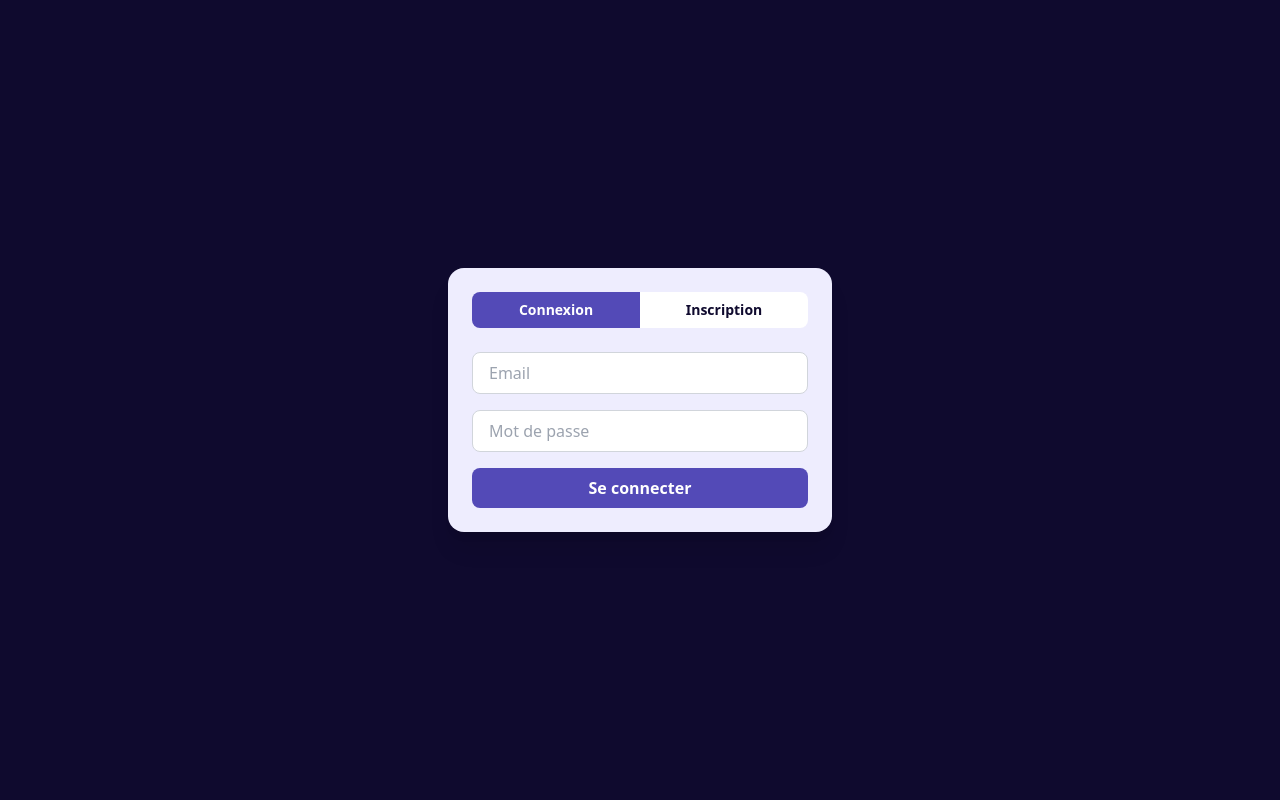
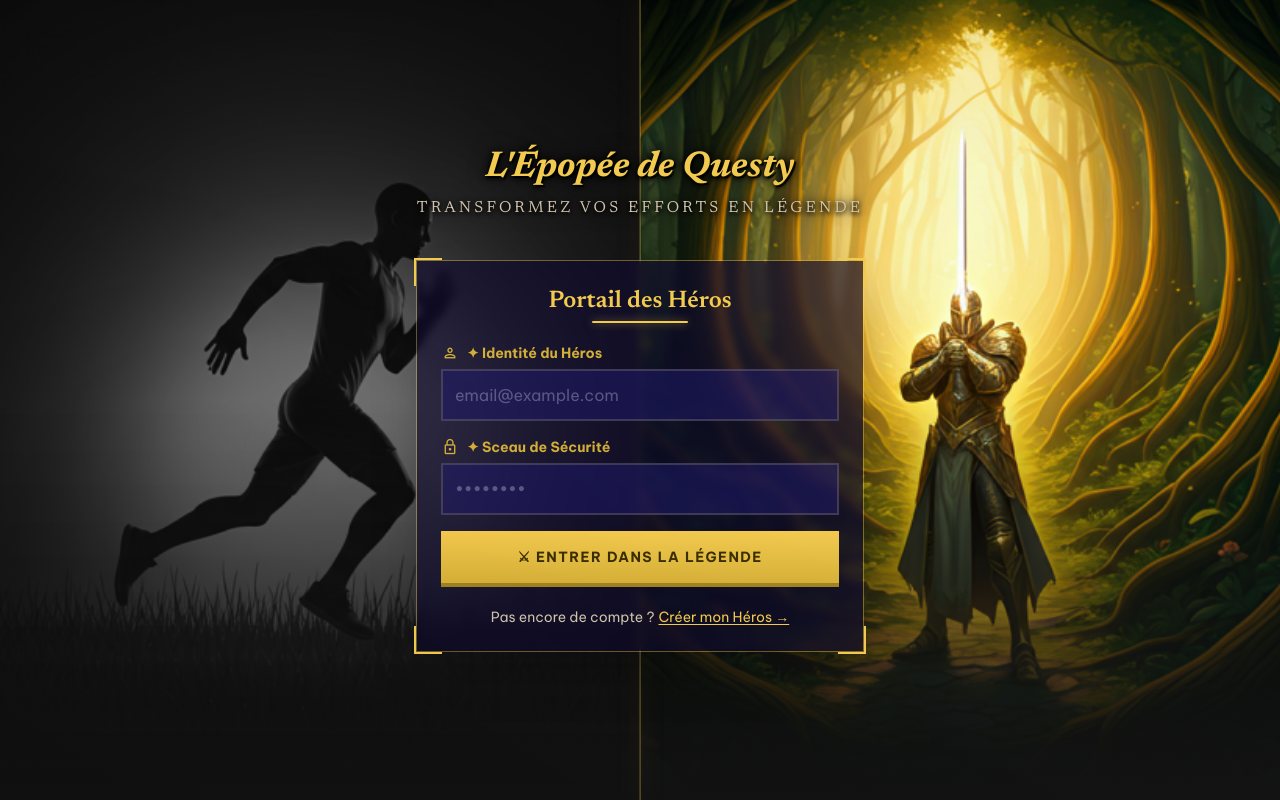
Before and after one commit to Questy-Project/questy-web, a Nuxt app: page /auth in a window 1280 px wide. Built offline with nearby package versions, Linux system fonts and the light colour scheme.

Commit message:
feat: redesign écran connexion RPG (Stitch) — Portail des Héros closes #134

```diff
--- a/app/pages/auth.vue
+++ b/app/pages/auth.vue
@@ -1,5 +1,4 @@
 <script setup lang="ts">
-// Page publique — redirige vers /dashboard si déjà connecté
 const token = useCookie("token");
 if (token.value) navigateTo("/dashboard");
 
@@ -30,91 +29,200 @@ async function submit() {
       await authStore.register(form.pseudo, form.email, form.password);
     }
     navigateTo("/dashboard");
-  } catch {
-    error.value = "Une erreur est survenue. Vérifie tes identifiants.";
+  } catch (err: unknown) {
+    const status = (err as { status?: number })?.status;
+    if (mode.value === "register" && status === 409) {
+      error.value = "Cet email est déjà utilisé.";
+    } else {
+      error.value = "Email ou mot de passe incorrect.";
     }
+  }
+}
+
+function switchMode(newMode: "login" | "register") {
+  mode.value = newMode;
+  error.value = null;
+  form.pseudo = "";
+  form.email = "";
+  form.password = "";
+  form.passwordConfirm = "";
 }
 </script>
 
 <template>
   <div
-    class="min-h-screen bg-questy-dark flex items-center justify-center px-4"
+    class="min-h-screen bg-[#131313] text-questy-light flex flex-col"
+    style="font-family: 'Be Vietnam Pro', sans-serif"
   >
-    <div class="w-full max-w-sm bg-questy-light rounded-2xl p-6 shadow-xl">
-      <!-- Toggle -->
-      <div class="flex rounded-lg overflow-hidden mb-6">
-        <button
-          class="flex-1 py-2 text-sm font-semibold transition-colors"
-          :class="
-            mode === 'login'
-              ? 'bg-questy-purple text-white'
-              : 'bg-white text-questy-dark'
-          "
-          @click="mode = 'login'"
-        >
-          Connexion
-        </button>
-        <button
-          class="flex-1 py-2 text-sm font-semibold transition-colors"
-          :class="
-            mode === 'register'
-              ? 'bg-questy-purple text-white'
-              : 'bg-white text-questy-dark'
-          "
-          @click="mode = 'register'"
-        >
-          Inscription
-        </button>
+    <!-- Background split-screen -->
+    <div class="fixed inset-0 z-0 flex overflow-hidden">
+      <!-- Gauche : athlète -->
+      <div class="relative w-1/2 h-full border-r border-questy-gold/20">
+        <img
+          class="absolute inset-0 w-full h-full object-cover grayscale opacity-40"
+          src="/img/bg-athlete.jpg"
+          alt=""
+        />
+        <div class="absolute inset-0 bg-gradient-to-t from-[#131313] via-transparent to-transparent" />
+      </div>
+      <!-- Droite : paladin -->
+      <div class="relative w-1/2 h-full">
+        <img
+          class="absolute inset-0 w-full h-full object-cover"
+          src="/img/bg-paladin.jpg"
+          alt=""
+        />
+        <div class="absolute inset-0 bg-gradient-to-t from-[#131313] via-transparent to-transparent" />
+      </div>
+      <!-- Séparateur central doré -->
+      <div class="absolute inset-0 flex items-center justify-center pointer-events-none">
+        <div class="h-full w-px bg-questy-gold/30 shadow-[0_0_20px_rgba(242,202,80,0.5)]" />
+      </div>
     </div>
 
-      <form class="flex flex-col gap-4" @submit.prevent="submit">
+    <!-- Contenu principal -->
+    <main class="relative z-10 flex-1 flex flex-col items-center justify-center px-6 py-12">
+      <!-- En-tête de marque -->
+      <header class="mb-10 text-center">
+        <h1
+          class="text-4xl font-bold italic text-questy-gold mb-2"
+          style="font-family: 'Newsreader', serif; text-shadow: 0 0 8px rgba(0,0,0,1), 0 0 20px rgba(0,0,0,1), 0 2px 4px rgba(0,0,0,1), 2px 2px 0 rgba(0,0,0,0.8)"
+        >
+          L'Épopée de Questy
+        </h1>
+        <p
+          class="text-base text-[#d0c5af] uppercase tracking-[0.2em]"
+          style="font-family: 'Newsreader', serif; text-shadow: 0 0 8px rgba(0,0,0,1), 0 0 20px rgba(0,0,0,1), 0 2px 4px rgba(0,0,0,1)"
+        >
+          Transformez vos efforts en légende
+        </p>
+      </header>
+
+      <!-- Card : Portail des Héros -->
+      <div class="relative w-full max-w-md shadow-2xl border border-questy-gold/40">
+        <!-- Coins ornementaux dorés -->
+        <span class="absolute top-[-3px] left-[-3px] w-7 h-7 border-t-2 border-l-2 border-questy-gold" />
+        <span class="absolute top-[-3px] right-[-3px] w-7 h-7 border-t-2 border-r-2 border-questy-gold" />
+        <span class="absolute bottom-[-3px] left-[-3px] w-7 h-7 border-b-2 border-l-2 border-questy-gold" />
+        <span class="absolute bottom-[-3px] right-[-3px] w-7 h-7 border-b-2 border-r-2 border-questy-gold" />
+
+        <div class="relative backdrop-blur-sm p-6 flex flex-col gap-5 bg-questy-dark/65">
+          <!-- Titre de la card -->
+          <div class="text-center">
+            <h2
+              class="text-2xl font-semibold text-questy-gold mb-1"
+              style="font-family: 'Newsreader', serif"
+            >
+              {{ mode === "login" ? "Portail des Héros" : "Forge ton Héros" }}
+            </h2>
+            <div class="h-0.5 w-24 bg-questy-gold mx-auto rounded-full shadow-[0_0_8px_rgba(242,202,80,0.6)]" />
+          </div>
+
+          <!-- Formulaire -->
+          <form class="space-y-4" @submit.prevent="submit">
+            <!-- Pseudo (inscription uniquement) -->
+            <div v-if="mode === 'register'" class="space-y-1.5">
+              <label class="font-bold text-sm text-[#d4af37] flex items-center gap-2">
+                <span class="material-symbols-outlined text-[18px]">person_add</span>
+                ✦ Nom du Héros
+              </label>
               <input
-          v-if="mode === 'register'"
                 v-model="form.pseudo"
                 type="text"
-          placeholder="Pseudo"
+                placeholder="Ton pseudo..."
                 required
-          class="input"
+                class="w-full bg-questy-sheet/50 border-2 border-[#99907c]/30 text-questy-light p-3 focus:border-questy-gold focus:outline-none placeholder:text-questy-light/30"
               />
+            </div>
+
+            <!-- Email -->
+            <div class="space-y-1.5">
+              <label class="font-bold text-sm text-[#d4af37] flex items-center gap-2">
+                <span class="material-symbols-outlined text-[18px]">person</span>
+                ✦ Identité du Héros
+              </label>
               <input
                 v-model="form.email"
                 type="email"
-          placeholder="Email"
+                placeholder="email@example.com"
                 required
-          class="input"
+                class="w-full bg-questy-sheet/50 border-2 border-[#99907c]/30 text-questy-light p-3 focus:border-questy-gold focus:outline-none placeholder:text-questy-light/30"
               />
+            </div>
+
+            <!-- Mot de passe -->
+            <div class="space-y-1.5">
+              <label class="font-bold text-sm text-[#d4af37] flex items-center gap-2">
+                <span class="material-symbols-outlined text-[18px]">lock</span>
+                ✦ Sceau de Sécurité
+              </label>
               <input
                 v-model="form.password"
                 type="password"
-          placeholder="Mot de passe"
+                placeholder="••••••••"
                 required
-          class="input"
+                class="w-full bg-questy-sheet/50 border-2 border-[#99907c]/30 text-questy-light p-3 focus:border-questy-gold focus:outline-none placeholder:text-questy-light/30"
               />
+            </div>
+
+            <!-- Confirmation mot de passe (inscription uniquement) -->
+            <div v-if="mode === 'register'" class="space-y-1.5">
+              <label class="font-bold text-sm text-[#d4af37] flex items-center gap-2">
+                <span class="material-symbols-outlined text-[18px]">lock_reset</span>
+                ✦ Confirmer le Sceau
+              </label>
               <input
-          v-if="mode === 'register'"
                 v-model="form.passwordConfirm"
                 type="password"
-          placeholder="Confirmer le mot de passe"
+                placeholder="••••••••"
                 required
-          class="input"
+                class="w-full bg-questy-sheet/50 border-2 border-[#99907c]/30 text-questy-light p-3 focus:border-questy-gold focus:outline-none placeholder:text-questy-light/30"
               />
+            </div>
 
             <!-- Message d'erreur -->
-        <p v-if="error" class="text-red-500 text-sm text-center">{{ error }}</p>
+            <p v-if="error" class="text-red-400 text-sm text-center">{{ error }}</p>
 
+            <!-- Bouton de soumission -->
             <button
               type="submit"
-          class="bg-questy-purple text-white py-2 rounded-lg font-semibold hover:bg-questy-violet transition-colors"
+              class="group relative w-full overflow-hidden active:translate-y-0.5 transition-transform"
             >
-          {{ mode === "login" ? "Se connecter" : "S'inscrire" }}
+              <div class="absolute inset-0 bg-gradient-to-b from-questy-gold to-[#d4af37]" />
+              <div class="relative px-6 py-4 flex items-center justify-center gap-3 border-b-4 border-[#554300]/40">
+                <span class="font-bold text-[#3c2f00] uppercase tracking-widest text-sm">
+                  {{ mode === "login" ? "⚔ Entrer dans la Légende" : "🛡 Rejoindre l'Épopée" }}
+                </span>
+              </div>
             </button>
           </form>
+
+          <!-- Lien de bascule connexion / inscription -->
+          <div class="text-center text-sm">
+            <template v-if="mode === 'login'">
+              <span class="text-[#d0c5af]">Pas encore de compte ?</span>
+              <button
+                class="text-questy-gold ml-1 underline underline-offset-2 hover:text-[#e9c349] transition-colors"
+                @click="switchMode('register')"
+              >
+                Créer mon Héros →
+              </button>
+            </template>
+            <template v-else>
+              <span class="text-[#d0c5af]">Déjà un compte ?</span>
+              <button
+                class="text-questy-gold ml-1 underline underline-offset-2 hover:text-[#e9c349] transition-colors"
+                @click="switchMode('login')"
+              >
+                Se connecter →
+              </button>
+            </template>
           </div>
         </div>
+      </div>
+    </main>
+
+    <!-- Overlay gradient décoratif -->
+    <div class="fixed inset-0 pointer-events-none z-20 mix-blend-soft-light opacity-20 bg-gradient-to-tr from-[#131313] via-transparent to-questy-gold/10" />
+  </div>
 </template>
-
-<style scoped>
-.input {
-  @apply w-full px-4 py-2 rounded-lg border border-gray-300 focus:outline-none focus:ring-2 focus:ring-questy-purple text-questy-dark;
-}
-</style>
```
Lines whose indentation alone changed are shown as unchanged.
